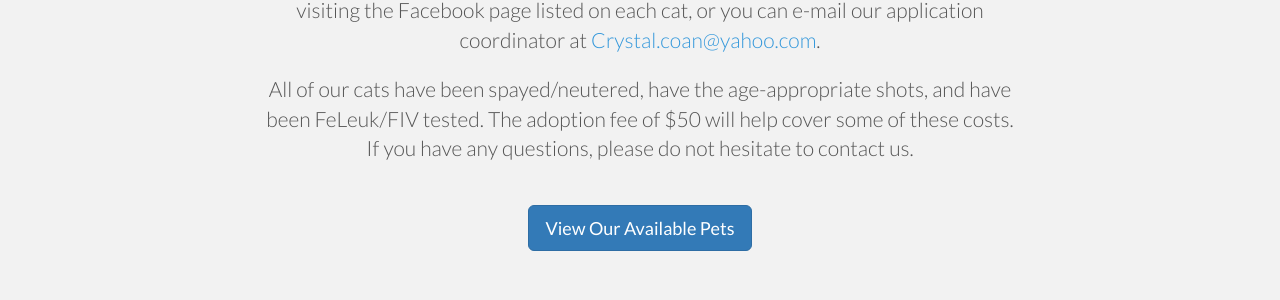
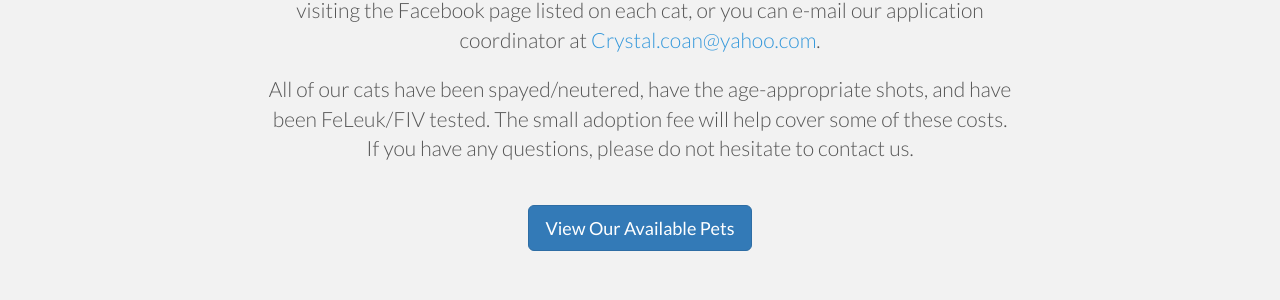
Before and after one commit to TLCFosterKitties/TLC-Foster-Kitties, a Jekyll site: the page built from index.html, in a window 1280 px wide. Shown: the part 778-1078 px from the top of the page. Built offline with Jekyll 4.4.1, drawn with Linux system fonts in a browser that asks for light colours; nearby versions of some CDN libraries.

Commit message:
Update about_us.html

```diff
--- a/_includes/about_us.html
+++ b/_includes/about_us.html
@@ -4,7 +4,7 @@
 			<h1>Adopt A Friend</h1>
 			<p class="lead">
 				All of our kitties are in loving foster homes.  You can contact the foster family by visiting the Facebook page listed on each cat, or you can e-mail our application coordinator at <a href="mailto:Crystal.coan@yahoo.com">Crystal.coan@yahoo.com</a>.</p>
-			<p class="lead">All of our cats have been spayed/neutered, have the age-appropriate shots, and have been 	FeLeuk/FIV tested. The adoption fee of $50 will help cover some of these costs.
+			<p class="lead">All of our cats have been spayed/neutered, have the age-appropriate shots, and have been 	FeLeuk/FIV tested. The small adoption fee will help cover some of these costs.
 				If you have any questions, please do not hesitate to contact us.</p>
 				<br/>
 				<a class="btn btn-lg btn-primary" href="https://www.petfinder.com/pet-search?shelterid=IL809">View Our Available Pets</a>
```
